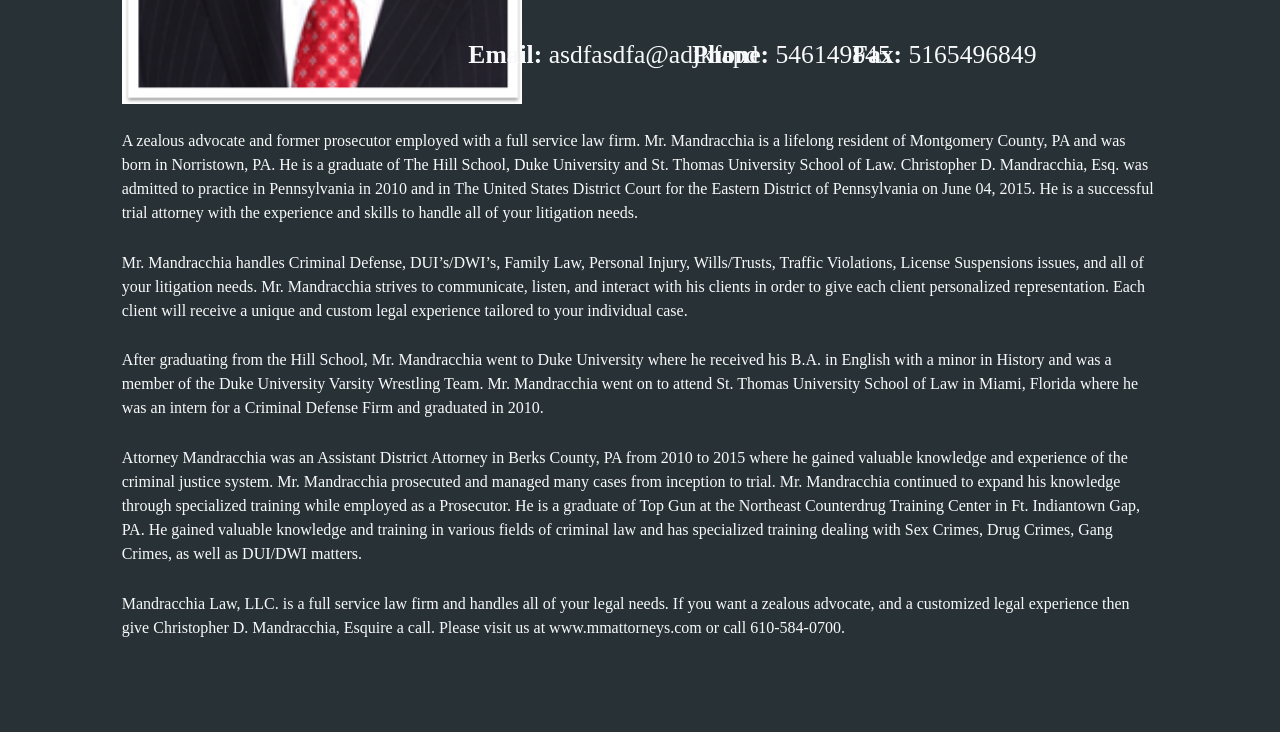
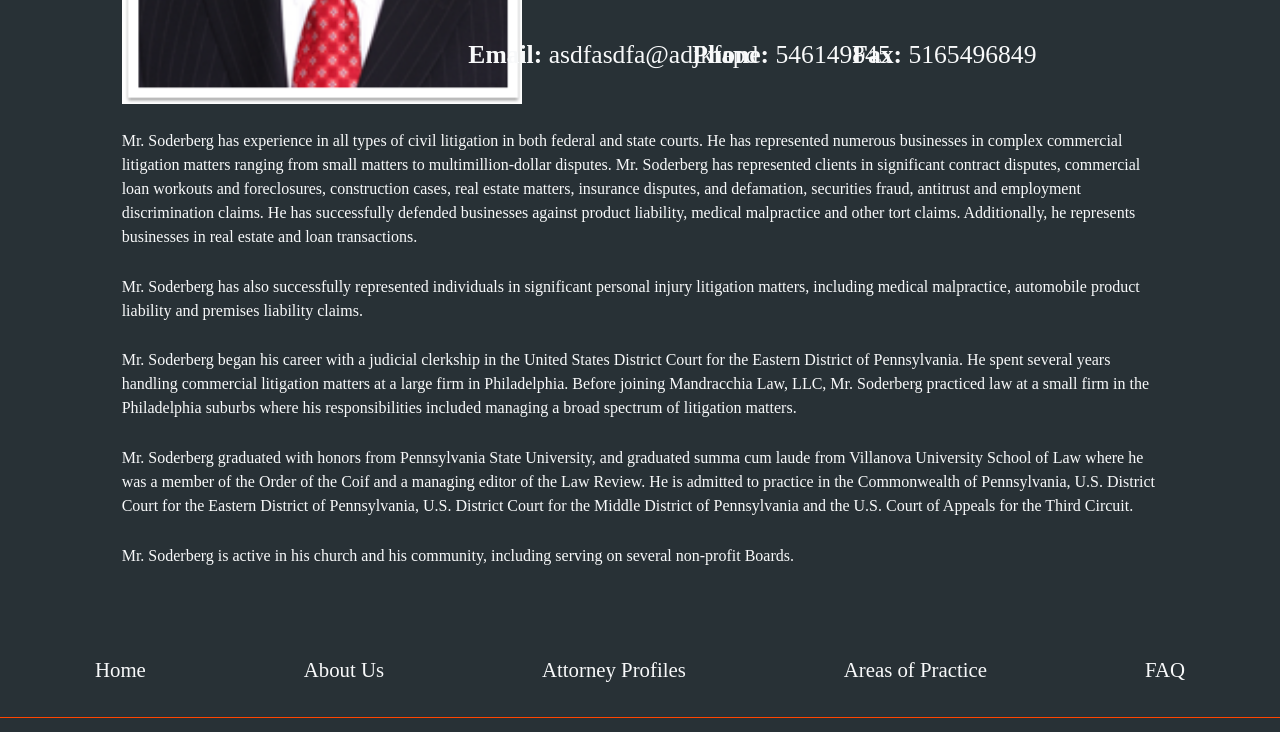
Before and after one commit to Serrowxd/mandracchia-law, a React (Create React App) app: page /JeffreySoderberg in a window 1280 px wide. Shown: the part 600-1332 px from the top of the page. Built offline with nearby package versions, Linux system fonts and the light colour scheme; grey boxes are pictures that could not be loaded.

Commit message:
updated jeff profile

```diff
--- a/src/components/NavBar/RSNav/RSNav.js
+++ b/src/components/NavBar/RSNav/RSNav.js
@@ -82,7 +82,7 @@ class RSNav extends Component {
             </Collapse>
             <h1>
               <strong>
-                Free Initial Consultation <br /> 610-584-0700
+                Call for Consultation <br /> 610-584-0700
               </strong>
             </h1>
           </Navbar>
--- a/src/components/Routes/AttProf/JeffProf.js
+++ b/src/components/Routes/AttProf/JeffProf.js
@@ -20,19 +20,19 @@ class JeffProf extends Component {
     phone: ['546149845'],
     fax: ['5165496849'],
     self_text1: [
-      'A zealous advocate and former prosecutor employed with a full service law firm. Mr. Mandracchia is a lifelong resident of Montgomery County, PA and was born in Norristown, PA. He is a graduate of The Hill School, Duke University and St. Thomas University School of Law. Christopher D. Mandracchia, Esq. was admitted to practice in Pennsylvania in 2010 and in The United States District Court for the Eastern District of Pennsylvania on June 04, 2015. He is a successful trial attorney with the experience and skills to handle all of your litigation needs.',
+      'Mr. Soderberg has experience in all types of civil litigation in both federal and state courts. He has represented numerous businesses in complex commercial litigation matters ranging from small matters to multimillion-dollar disputes. Mr. Soderberg has represented clients in significant contract disputes, commercial loan workouts and foreclosures, construction cases, real estate matters, insurance disputes, and defamation, securities fraud, antitrust and employment discrimination claims. He has successfully defended businesses against product liability, medical malpractice and other tort claims. Additionally, he represents businesses in real estate and loan transactions.',
     ],
     self_text2: [
-      'Mr. Mandracchia handles Criminal Defense, DUI’s/DWI’s, Family Law, Personal Injury, Wills/Trusts, Traffic Violations, License Suspensions issues, and all of your litigation needs. Mr. Mandracchia strives to communicate, listen, and interact with his clients in order to give each client personalized representation. Each client will receive a unique and custom legal experience tailored to your individual case.',
+      'Mr. Soderberg has also successfully represented individuals in significant personal injury litigation matters, including medical malpractice, automobile product liability and premises liability claims.',
     ],
     self_text3: [
-      'After graduating from the Hill School, Mr. Mandracchia went to Duke University where he received his B.A. in English with a minor in History and was a member of the Duke University Varsity Wrestling Team. Mr. Mandracchia went on to attend St. Thomas University School of Law in Miami, Florida where he was an intern for a Criminal Defense Firm and graduated in 2010.',
+      'Mr. Soderberg began his career with a judicial clerkship in the United States District Court for the Eastern District of Pennsylvania. He spent several years handling commercial litigation matters at a large firm in Philadelphia. Before joining Mandracchia Law, LLC, Mr. Soderberg practiced law at a small firm in the Philadelphia suburbs where his responsibilities included managing a broad spectrum of litigation matters.',
     ],
     self_text4: [
-      'Attorney Mandracchia was an Assistant District Attorney in Berks County, PA from 2010 to 2015 where he gained valuable knowledge and experience of the criminal justice system. Mr. Mandracchia prosecuted and managed many cases from inception to trial. Mr. Mandracchia continued to expand his knowledge through specialized training while employed as a Prosecutor. He is a graduate of Top Gun at the Northeast Counterdrug Training Center in Ft. Indiantown Gap, PA. He gained valuable knowledge and training in various fields of criminal law and has specialized training dealing with Sex Crimes, Drug Crimes, Gang Crimes, as well as DUI/DWI matters.',
+      'Mr. Soderberg graduated with honors from Pennsylvania State University, and graduated summa cum laude from Villanova University School of Law where he was a member of the Order of the Coif and a managing editor of the Law Review. He is admitted to practice in the Commonwealth of Pennsylvania, U.S. District Court for the Eastern District of Pennsylvania, U.S. District Court for the Middle District of Pennsylvania and the U.S. Court of Appeals for the Third Circuit.',
     ],
     self_text5: [
-      'Mandracchia Law, LLC. is a full service law firm and handles all of your legal needs. If you want a zealous advocate, and a customized legal experience then give Christopher D. Mandracchia, Esquire a call. Please visit us at www.mmattorneys.com or call 610-584-0700.',
+      'Mr. Soderberg is active in his church and his community, including serving on several non-profit Boards.',
     ],
   };
   render() {
```
